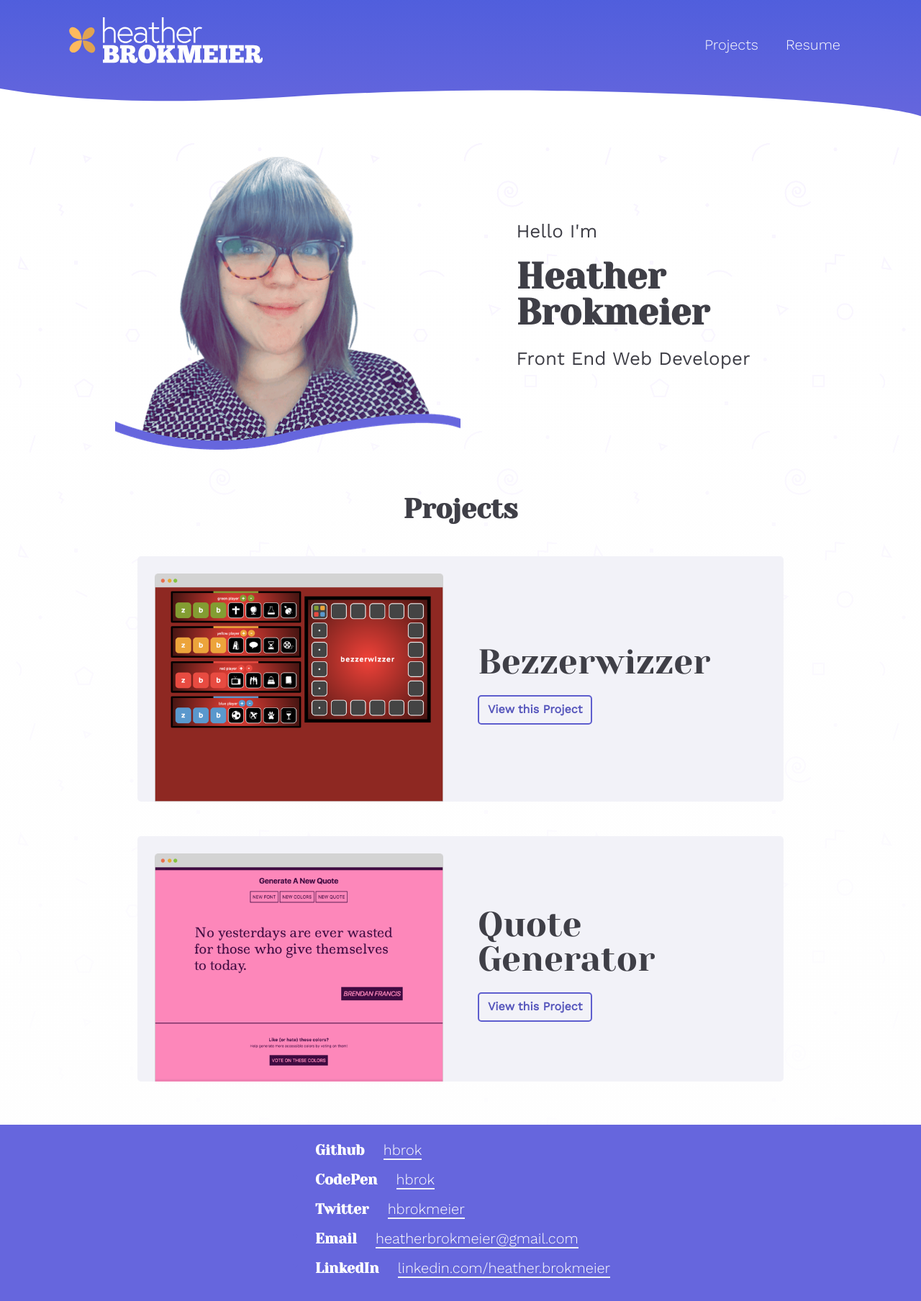
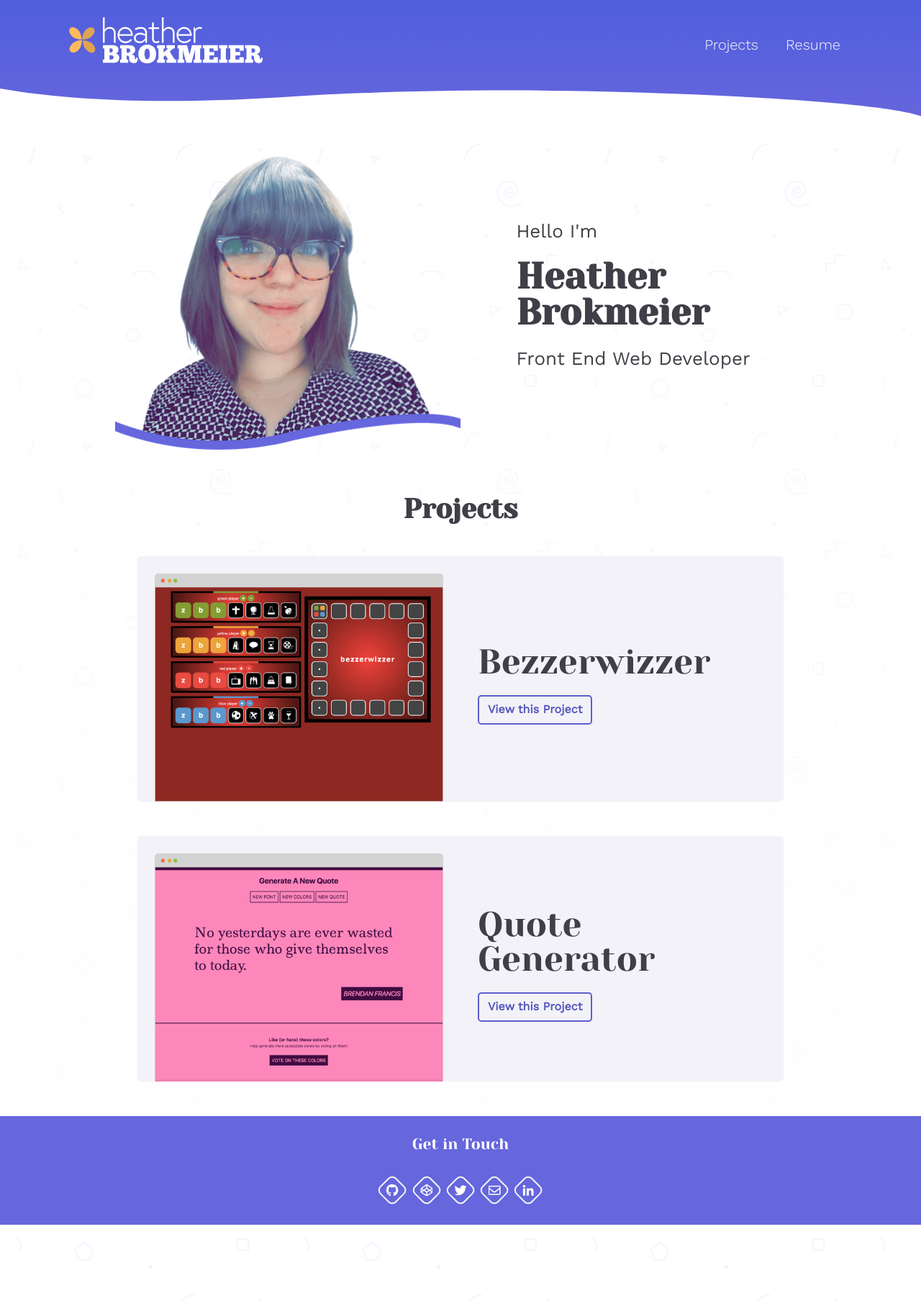
Before and after one commit to hbrok/heatherbrokmeier.com, a Jekyll site: the page built from index.md, in a window 1280 px wide. Shown: the whole page at 72% size. Built offline with Jekyll 4.4.1, drawn with Linux system fonts in a browser that asks for light colours; after the commit the page ends 1702 px from its top, so only the background shows below that.

Commit message:
Replace footer social media links with icons

```diff
--- a/_includes/footer.html
+++ b/_includes/footer.html
@@ -1,48 +1,58 @@
+<footer class="site-footer">
+	<div class="site-footer-inner">
+		<h4 class="site-footer-title">Get in Touch</h4>
 
-<footer class="site-footer">
-	<div class="footer-navigation-wrapper">
-		<ul class="footer-navigation" role="navigation">
+		<ul class="icon-diamond-list" role="navigation">
 			{% if site.github_username %}
 				<li>
-					<span class="footer-navigation-title">Github</span>
+					<!-- <span class="footer-navigation-title">Github</span>
 					<a href="https://www.github.com/{{ site.github_username }}" class="link">
 						{{ site.github_username }}
+					</a> -->
+
+					<a href="https://www.github.com/{{ site.github_username }}" class="link">
+						{% include icons/github.html %}
 					</a>
 				</li>
+
 			{% endif %}
 
 			{% if site.codepen_username %}
 				<li>
-					<span class="footer-navigation-title">CodePen</span>
+					{% comment %} <span class="footer-navigation-title">CodePen</span> {% endcomment %}
 					<a href="http://codepen.io/{{ site.codepen_username }}" class="link">
-						{{ site.codepen_username }}
+						{% comment %} {{ site.codepen_username }} {% endcomment %}
+						{% include icons/codepen.html %}
 					</a>
 				</li>
 			{% endif %}
 
 			{% if site.twitter_username %}
 				<li>
-					<span class="footer-navigation-title">Twitter</span>
+					{% comment %} <span class="footer-navigation-title">Twitter</span> {% endcomment %}
 					<a href="https://www.twitter.com/{{ site.twitter_username }}" class="link">
-						{{ site.twitter_username }}
+						{% comment %} {{ site.twitter_username }} {% endcomment %}
+						{% include icons/twitter.html %}
 					</a>
 				</li>
 			{% endif %}
 
 			{% if site.email %}
 				<li>
-					<span class="footer-navigation-title">Email</span>
+					{% comment %} <span class="footer-navigation-title">Email</span> {% endcomment %}
 					<a href="mailto:{{ site.email }}" class="link">
-						{{ site.email }}
+						{% include icons/envelope.html %}
+						{% comment %} {{ site.email }} {% endcomment %}
 					</a>
 				</li>
 			{% endif %}
 
 			{% if site.linkedin_username %}
 				<li>
-					<span class="footer-navigation-title">LinkedIn</span>
+					{% comment %} <span class="footer-navigation-title">LinkedIn</span> {% endcomment %}
 					<a href="https://www.{{ site.linkedin_username }}" class="link">
-						{{ site.linkedin_username }}
+						{% include icons/linkedin.html %}
+						{% comment %} {{ site.linkedin_username }} {% endcomment %}
 					</a>
 				</li>
 			{% endif %}
--- /dev/null
+++ b/_includes/icons/codepen.html
@@ -0,0 +1 @@
+<svg xmlns="http://www.w3.org/2000/svg" viewBox="0 0 512 512"><path fill="currentColor" d="M502.285 159.704l-234-156c-7.987-4.915-16.511-4.96-24.571 0l-234 156C3.714 163.703 0 170.847 0 177.989v155.999c0 7.143 3.714 14.286 9.715 18.286l234 156.022c7.987 4.915 16.511 4.96 24.571 0l234-156.022c6-3.999 9.715-11.143 9.715-18.286V177.989c-.001-7.142-3.715-14.286-9.716-18.285zM278 63.131l172.286 114.858-76.857 51.429L278 165.703V63.131zm-44 0v102.572l-95.429 63.715-76.857-51.429L234 63.131zM44 219.132l55.143 36.857L44 292.846v-73.714zm190 229.715L61.714 333.989l76.857-51.429L234 346.275v102.572zm22-140.858l-77.715-52 77.715-52 77.715 52-77.715 52zm22 140.858V346.275l95.429-63.715 76.857 51.429L278 448.847zm190-156.001l-55.143-36.857L468 219.132v73.714z"/></svg>
--- /dev/null
+++ b/_includes/icons/envelope.html
@@ -0,0 +1 @@
+<svg xmlns="http://www.w3.org/2000/svg" viewBox="0 0 512 512"><path fill="currentColor" d="M464 64H48C21.49 64 0 85.49 0 112v288c0 26.51 21.49 48 48 48h416c26.51 0 48-21.49 48-48V112c0-26.51-21.49-48-48-48zm0 48v40.805c-22.422 18.259-58.168 46.651-134.587 106.49-16.841 13.247-50.201 45.072-73.413 44.701-23.208.375-56.579-31.459-73.413-44.701C106.18 199.465 70.425 171.067 48 152.805V112h416zM48 400V214.398c22.914 18.251 55.409 43.862 104.938 82.646 21.857 17.205 60.134 55.186 103.062 54.955 42.717.231 80.509-37.199 103.053-54.947 49.528-38.783 82.032-64.401 104.947-82.653V400H48z"/></svg>
--- /dev/null
+++ b/_includes/icons/github.html
@@ -0,0 +1 @@
+<svg xmlns="http://www.w3.org/2000/svg" viewBox="0 0 496 512"><path fill="currentColor" d="M165.9 397.4c0 2-2.3 3.6-5.2 3.6-3.3.3-5.6-1.3-5.6-3.6 0-2 2.3-3.6 5.2-3.6 3-.3 5.6 1.3 5.6 3.6zm-31.1-4.5c-.7 2 1.3 4.3 4.3 4.9 2.6 1 5.6 0 6.2-2s-1.3-4.3-4.3-5.2c-2.6-.7-5.5.3-6.2 2.3zm44.2-1.7c-2.9.7-4.9 2.6-4.6 4.9.3 2 2.9 3.3 5.9 2.6 2.9-.7 4.9-2.6 4.6-4.6-.3-1.9-3-3.2-5.9-2.9zM244.8 8C106.1 8 0 113.3 0 252c0 110.9 69.8 205.8 169.5 239.2 12.8 2.3 17.3-5.6 17.3-12.1 0-6.2-.3-40.4-.3-61.4 0 0-70 15-84.7-29.8 0 0-11.4-29.1-27.8-36.6 0 0-22.9-15.7 1.6-15.4 0 0 24.9 2 38.6 25.8 21.9 38.6 58.6 27.5 72.9 20.9 2.3-16 8.8-27.1 16-33.7-55.9-6.2-112.3-14.3-112.3-110.5 0-27.5 7.6-41.3 23.6-58.9-2.6-6.5-11.1-33.3 2.6-67.9 20.9-6.5 69 27 69 27 20-5.6 41.5-8.5 62.8-8.5s42.8 2.9 62.8 8.5c0 0 48.1-33.6 69-27 13.7 34.7 5.2 61.4 2.6 67.9 16 17.7 25.8 31.5 25.8 58.9 0 96.5-58.9 104.2-114.8 110.5 9.2 7.9 17 22.9 17 46.4 0 33.7-.3 75.4-.3 83.6 0 6.5 4.6 14.4 17.3 12.1C428.2 457.8 496 362.9 496 252 496 113.3 383.5 8 244.8 8zM97.2 352.9c-1.3 1-1 3.3.7 5.2 1.6 1.6 3.9 2.3 5.2 1 1.3-1 1-3.3-.7-5.2-1.6-1.6-3.9-2.3-5.2-1zm-10.8-8.1c-.7 1.3.3 2.9 2.3 3.9 1.6 1 3.6.7 4.3-.7.7-1.3-.3-2.9-2.3-3.9-2-.6-3.6-.3-4.3.7zm32.4 35.6c-1.6 1.3-1 4.3 1.3 6.2 2.3 2.3 5.2 2.6 6.5 1 1.3-1.3.7-4.3-1.3-6.2-2.2-2.3-5.2-2.6-6.5-1zm-11.4-14.7c-1.6 1-1.6 3.6 0 5.9 1.6 2.3 4.3 3.3 5.6 2.3 1.6-1.3 1.6-3.9 0-6.2-1.4-2.3-4-3.3-5.6-2z"/></svg>
--- /dev/null
+++ b/_includes/icons/instagram.html
@@ -0,0 +1 @@
+<svg xmlns="http://www.w3.org/2000/svg" viewBox="0 0 448 512"><path fill="currentColor" d="M224.1 141c-63.6 0-114.9 51.3-114.9 114.9s51.3 114.9 114.9 114.9S339 319.5 339 255.9 287.7 141 224.1 141zm0 189.6c-41.1 0-74.7-33.5-74.7-74.7s33.5-74.7 74.7-74.7 74.7 33.5 74.7 74.7-33.6 74.7-74.7 74.7zm146.4-194.3c0 14.9-12 26.8-26.8 26.8-14.9 0-26.8-12-26.8-26.8s12-26.8 26.8-26.8 26.8 12 26.8 26.8zm76.1 27.2c-1.7-35.9-9.9-67.7-36.2-93.9-26.2-26.2-58-34.4-93.9-36.2-37-2.1-147.9-2.1-184.9 0-35.8 1.7-67.6 9.9-93.9 36.1s-34.4 58-36.2 93.9c-2.1 37-2.1 147.9 0 184.9 1.7 35.9 9.9 67.7 36.2 93.9s58 34.4 93.9 36.2c37 2.1 147.9 2.1 184.9 0 35.9-1.7 67.7-9.9 93.9-36.2 26.2-26.2 34.4-58 36.2-93.9 2.1-37 2.1-147.8 0-184.8zM398.8 388c-7.8 19.6-22.9 34.7-42.6 42.6-29.5 11.7-99.5 9-132.1 9s-102.7 2.6-132.1-9c-19.6-7.8-34.7-22.9-42.6-42.6-11.7-29.5-9-99.5-9-132.1s-2.6-102.7 9-132.1c7.8-19.6 22.9-34.7 42.6-42.6 29.5-11.7 99.5-9 132.1-9s102.7-2.6 132.1 9c19.6 7.8 34.7 22.9 42.6 42.6 11.7 29.5 9 99.5 9 132.1s2.7 102.7-9 132.1z"/></svg>
--- /dev/null
+++ b/_includes/icons/linkedin.html
@@ -0,0 +1 @@
+<svg xmlns="http://www.w3.org/2000/svg" viewBox="0 0 448 512"><path fill="currentColor" d="M100.3 480H7.4V180.9h92.9V480zM53.8 140.1C24.1 140.1 0 115.5 0 85.8 0 56.1 24.1 32 53.8 32c29.7 0 53.8 24.1 53.8 53.8 0 29.7-24.1 54.3-53.8 54.3zM448 480h-92.7V334.4c0-34.7-.7-79.2-48.3-79.2-48.3 0-55.7 37.7-55.7 76.7V480h-92.8V180.9h89.1v40.8h1.3c12.4-23.5 42.7-48.3 87.9-48.3 94 0 111.3 61.9 111.3 142.3V480z"/></svg>
--- /dev/null
+++ b/_includes/icons/twitter.html
@@ -0,0 +1 @@
+<svg xmlns="http://www.w3.org/2000/svg" viewBox="0 0 512 512"><path fill="currentColor" d="M459.37 151.716c.325 4.548.325 9.097.325 13.645 0 138.72-105.583 298.558-298.558 298.558-59.452 0-114.68-17.219-161.137-47.106 8.447.974 16.568 1.299 25.34 1.299 49.055 0 94.213-16.568 130.274-44.832-46.132-.975-84.792-31.188-98.112-72.772 6.498.974 12.995 1.624 19.818 1.624 9.421 0 18.843-1.3 27.614-3.573-48.081-9.747-84.143-51.98-84.143-102.985v-1.299c13.969 7.797 30.214 12.67 47.431 13.319-28.264-18.843-46.781-51.005-46.781-87.391 0-19.492 5.197-37.36 14.294-52.954 51.655 63.675 129.3 105.258 216.365 109.807-1.624-7.797-2.599-15.918-2.599-24.04 0-57.828 46.782-104.934 104.934-104.934 30.213 0 57.502 12.67 76.67 33.137 23.715-4.548 46.456-13.32 66.599-25.34-7.798 24.366-24.366 44.833-46.132 57.827 21.117-2.273 41.584-8.122 60.426-16.243-14.292 20.791-32.161 39.308-52.628 54.253z"/></svg>
--- a/_sass/base/_typography.scss
+++ b/_sass/base/_typography.scss
@@ -84,7 +84,7 @@ ol {
     }
 }
 
-ul li {
+.container ul li {
     margin-bottom: 0.5em;
 
     &::before {
@@ -95,7 +95,7 @@ ul li {
     }
 }
 
-ol li {
+.container ol li {
     margin-bottom: 0.5em;
     counter-increment: step-counter;
 
--- a/_sass/layout/_footer.scss
+++ b/_sass/layout/_footer.scss
@@ -1,25 +1,76 @@
 .site-footer {
-    margin-top: 3em;
+    display: flex;
+    margin: 3rem auto 0 auto;
+    padding: 1em 0;
     background-color: $primary-light;
     color: $white;
+    text-align: center;
 
     a {
         color: inherit;
     }
 }
 
-.footer-navigation-wrapper {
-    display: flex;
+.site-footer-inner {
+    margin: 0 auto;
+    text-align: center;
 }
 
-.footer-navigation {
-    margin: 0 auto;
-    padding: 1em 0;
+.site-footer-title {
+    font-family: $font-heading;
 }
 
-.footer-navigation-title {
-	font-family: $font-heading;
-    display: inline-block;
-    font-weight: bold;
-    margin-right: 1em;
+.icon-diamond-list {
+    margin: 0;
+    padding: 0;
+
+    li {
+        display: inline-block;
+        margin: 0;
+    }
+
+    svg {
+        width: .85em;
+        height: .85em;
+        display: block;
+        padding: .35rem;
+        position: relative;
+    }
+
+    a {
+        position: relative;
+        padding: 0;
+        margin: 0.4rem;
+        text-decoration: none;
+        border: 0;
+        display: block;
+        transition: transform .3s;
+
+        &:hover {
+            transform: translateY(-3px);
+            box-shadow: $global-box-shadow;
+        }
+
+        &:hover svg {
+            color: $primary-light;
+        }
+
+        &:hover::before {
+            background-color: $gray;
+        }
+
+        &::before {
+            content: "";
+            background-color: transparent;
+            position: absolute;
+            width: 100%;
+            height: 100%;
+            top: -2px;
+            left: -2px;
+            border-radius: 8px;
+            transform: rotate(45deg);
+            border: 2px solid $gray;
+            transition: background-color .3s;
+        }
+    }
 }
```
